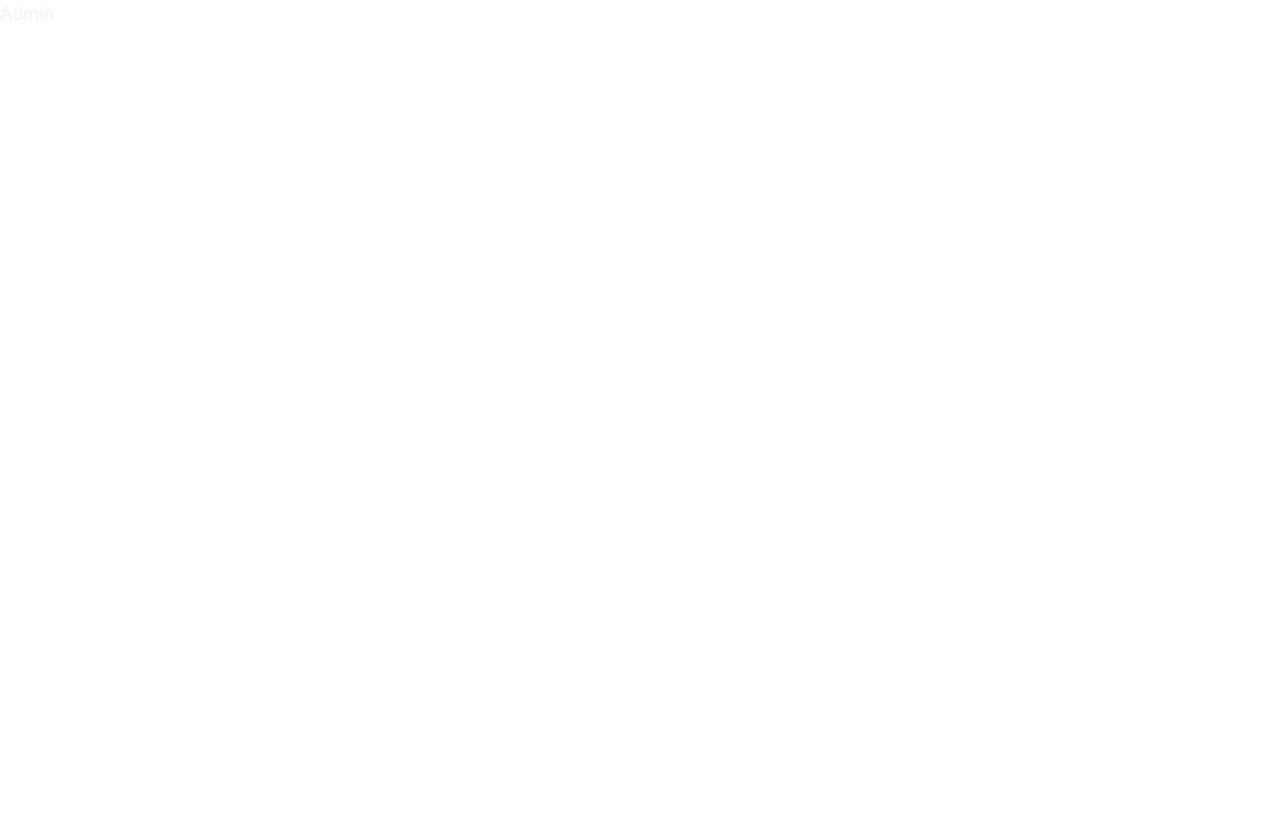
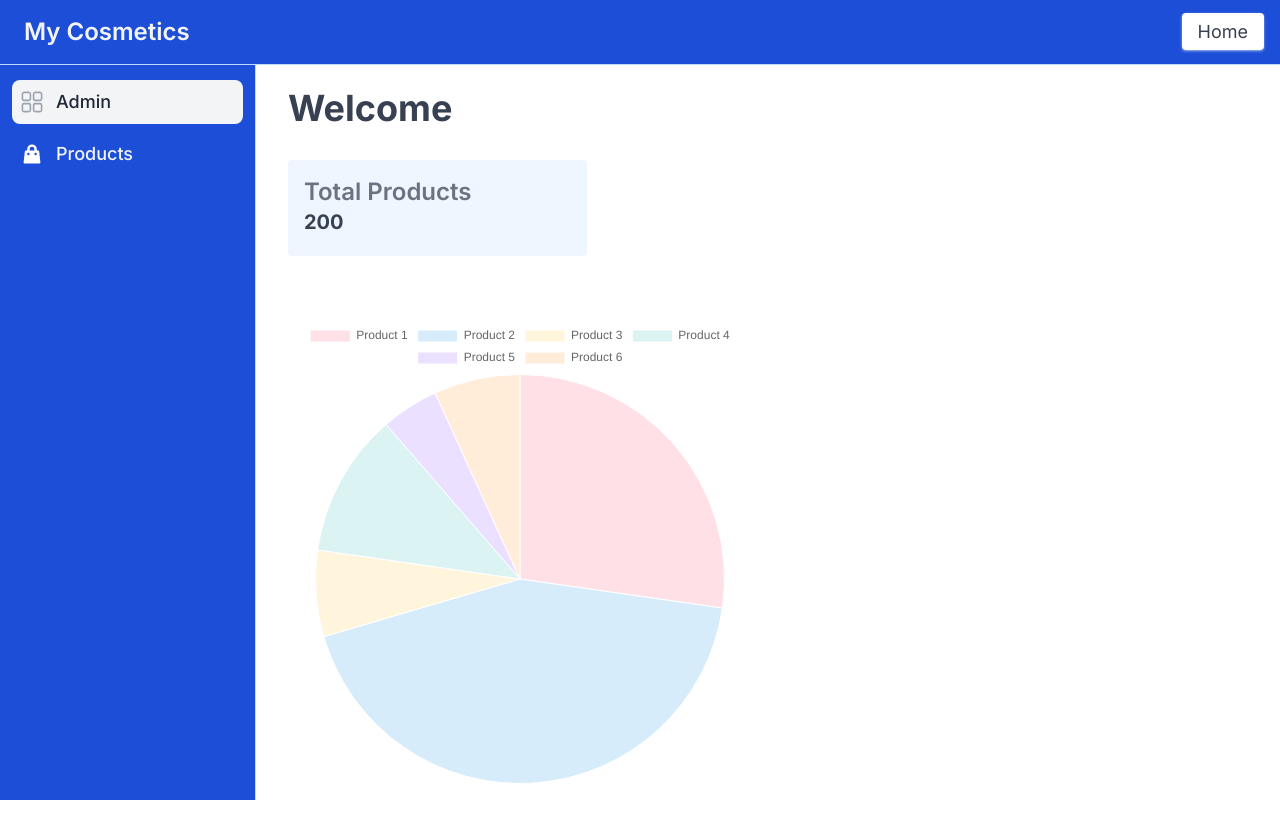
Before and after one commit to discoverlance-com/cosmetics-shop-demo, a Next.js app: page /admin in a window 1280 px wide. Built offline with nearby package versions, Linux system fonts and the light colour scheme.

Commit message:
feat: update admin layout
add charts

```diff
--- a/package.json
+++ b/package.json
@@ -17,11 +17,13 @@
     "@types/react": "18.0.29",
     "@types/react-dom": "18.0.11",
     "@vercel/analytics": "0.1.11",
+    "chart.js": "4.2.1",
     "eslint": "8.36.0",
     "eslint-config-next": "13.2.4",
     "framer-motion": "10.9.1",
     "next": "13.2.4",
     "react": "18.2.0",
+    "react-chartjs-2": "5.2.0",
     "react-dom": "18.2.0",
     "schema-dts": "^1.1.2",
     "typescript": "5.0.2",
--- /dev/null
+++ b/src/app/admin/ProductMetrics.tsx
@@ -0,0 +1,57 @@
+'use client';
+
+import { Chart as ChartJS, ArcElement, Tooltip, Legend } from 'chart.js';
+import { Pie } from 'react-chartjs-2';
+
+ChartJS.register(ArcElement, Tooltip, Legend);
+
+export const data = {
+  labels: [
+    'Product 1',
+    'Product 2',
+    'Product 3',
+    'Product 4',
+    'Product 5',
+    'Product 6',
+  ],
+  datasets: [
+    {
+      label: '# of Products',
+      data: [12, 19, 3, 5, 2, 3],
+      backgroundColor: [
+        'rgba(255, 99, 132, 0.2)',
+        'rgba(54, 162, 235, 0.2)',
+        'rgba(255, 206, 86, 0.2)',
+        'rgba(75, 192, 192, 0.2)',
+        'rgba(153, 102, 255, 0.2)',
+        'rgba(255, 159, 64, 0.2)',
+      ],
+      borderWidth: 1,
+    },
+  ],
+};
+
+const options = {
+  responsive: true,
+  plugins: {
+    legend: {
+      position: 'top' as const,
+    },
+    title: {
+      display: true,
+      text: 'Products Quantity',
+    },
+  },
+};
+
+const ProductMetrics = () => {
+  return (
+    <div className="grid md:grid-cols-2 gap-8">
+      <div>
+        <Pie height={200} data={data} options={options} />
+      </div>
+    </div>
+  );
+};
+
+export default ProductMetrics;
--- /dev/null
+++ b/src/app/admin/layout.tsx
@@ -0,0 +1,9 @@
+import TheAdminLayout from '~/components/UI/layout/TheAdminLayout';
+
+export default function AdminLayout({
+  children,
+}: {
+  children: React.ReactNode;
+}) {
+  return <TheAdminLayout>{children} </TheAdminLayout>;
+}
--- a/src/app/admin/page.tsx
+++ b/src/app/admin/page.tsx
@@ -1,14 +1,26 @@
 import type { Metadata } from 'next';
+import ProductMetrics from './ProductMetrics';
 
 export const metadata: Metadata = {
-  title: 'Admin',
-  description: 'Generated by create next app',
+  title: 'Admin - My Cosmetics',
 };
 
 export default function Page() {
   return (
     <>
-      <h1>Admin </h1>
+      <h1 className="font-bold text-4xl mb-8">Welcome</h1>
+      <div className="space-y-16">
+        <div className="grid grid-cols-2 md:grid-cols-3 gap-8">
+          <div className="p-4 h-24 rounded bg-blue-50 leading-8">
+            <p className="text-2xl font-semibold text-gray-500">
+              Total Products
+            </p>
+            <p className="font-bold text-xl">200</p>
+          </div>
+        </div>
+
+        <ProductMetrics />
+      </div>
     </>
   );
 }
--- /dev/null
+++ b/src/app/admin/products/page.tsx
@@ -0,0 +1,13 @@
+import type { Metadata } from 'next';
+
+export const metadata: Metadata = {
+  title: 'Products - My Cosmetics',
+};
+
+export default function Products() {
+  return (
+    <>
+      <h1>Hello</h1>
+    </>
+  );
+}
--- /dev/null
+++ b/src/components/UI/layout/TheAdminHeader.tsx
@@ -0,0 +1,48 @@
+import Link from 'next/link';
+
+import AppButtonLink from '~/components/UI/links/AppButtonLink';
+
+const TheAdminHeader = () => {
+  return (
+    <header className="fixed top-0 z-50 w-full bg-blue-700 border-b border-blue-200">
+      <div className="px-34 py-3 lg:p-4">
+        <div className="flex items-center justify-between">
+          <div className="flex items-center justify-start">
+            <button
+              data-drawer-target="logo-sidebar"
+              data-drawer-toggle="logo-sidebar"
+              aria-controls="logo-sidebar"
+              type="button"
+              className="inline-flex items-center p-2 text-sm text-gray-100 rounded-lg md:hidden hover:bg-blue-600 focus:outline-none focus:ring-2 focus:ring-blue-200"
+            >
+              <span className="sr-only">Open sidebar</span>
+              <svg
+                className="w-6 h-6"
+                aria-hidden="true"
+                fill="currentColor"
+                viewBox="0 0 20 20"
+                xmlns="http://www.w3.org/2000/svg"
+              >
+                <path
+                  clipRule="evenodd"
+                  fillRule="evenodd"
+                  d="M2 4.75A.75.75 0 012.75 4h14.5a.75.75 0 010 1.5H2.75A.75.75 0 012 4.75zm0 10.5a.75.75 0 01.75-.75h7.5a.75.75 0 010 1.5h-7.5a.75.75 0 01-.75-.75zM2 10a.75.75 0 01.75-.75h14.5a.75.75 0 010 1.5H2.75A.75.75 0 012 10z"
+                ></path>
+              </svg>
+            </button>
+            <Link href="/admin" className="flex ml-2 md:mr-24">
+              <span className="self-center text-xl font-semibold sm:text-2xl whitespace-nowrap dark:text-white">
+                My Cosmetics
+              </span>
+            </Link>
+          </div>
+          <div>
+            <AppButtonLink to="/">Home</AppButtonLink>
+          </div>
+        </div>
+      </div>
+    </header>
+  );
+};
+
+export default TheAdminHeader;
--- a/src/components/UI/layout/TheAdminLayout.tsx
+++ b/src/components/UI/layout/TheAdminLayout.tsx
@@ -1,4 +1,6 @@
-import TheAdminNavigation from "./TheAdminNavigation";
+import TheAdminHeader from './TheAdminHeader';
+import TheAdminNavigation from './TheAdminHeader';
+import TheAdminSidebar from './TheAdminSidebar';
 
 interface Props {
   children: React.ReactNode;
@@ -6,12 +8,14 @@ interface Props {
 
 const TheAdminLayout = (props: Props) => {
   return (
-    <div className="pl-4 pr-4 relative bg-white">
-      {/* Navigation */}
-      <TheAdminNavigation />
+    <div className="relative bg-white">
+      {/* Header */}
+      <TheAdminHeader />
+      {/* Sidebar */}
+      <TheAdminSidebar />
       {/* Main page content */}
-      <main className="max-w-7xl mx-auto pb-16 text-gray-700">
-        {props.children}
+      <main className="p-4 sm:ml-64 text-gray-700">
+        <div className="p-4 mt-14">{props.children}</div>
       </main>
     </div>
   );
--- a/src/components/UI/layout/TheAdminNavigation.tsx
+++ /dev/null
@@ -1,17 +0,0 @@
-import AppNavLink from "~/components/UI/links/AppNavLink";
-import AppButtonLink from "~/components/UI/links/AppButtonLink";
-
-const TheAdminNavigation = () => {
-  return (
-    <nav className="flex justify-between max-w-7xl mx-auto mb-8 bg-blue-700 py-3 px-4">
-      <div className="flex gap-8">
-        <AppNavLink to="/admin">Admin</AppNavLink>
-        <AppNavLink to="/admin/products">Products</AppNavLink>
-      </div>
-
-      <AppButtonLink to="/">Home</AppButtonLink>
-    </nav>
-  );
-};
-
-export default TheAdminNavigation;
--- /dev/null
+++ b/src/components/UI/layout/TheAdminSidebar.tsx
@@ -0,0 +1,80 @@
+'use client';
+
+import { DashboardIcon } from '@radix-ui/react-icons';
+import Link from 'next/link';
+import { usePathname } from 'next/navigation';
+
+const TheAdminSidebar = () => {
+  const pathname = usePathname();
+
+  return (
+    <aside
+      id="logo-sidebar"
+      className="fixed top-0 left-0 z-40 w-64 h-screen pt-20 transition-transform -translate-x-full bg-blue-700 border-r border-blue-200 sm:translate-x-0"
+      aria-label="Sidebar"
+    >
+      <div className="h-full px-3 pb-4 overflow-y-auto bg-blue-700">
+        <ul className="space-y-2 font-medium">
+          <li className="group">
+            <Link
+              href="/admin"
+              className={`flex items-center p-2 text-gray-100 rounded-lg hover:bg-gray-100 ${
+                pathname === '/admin' ? 'bg-gray-100 ' : ''
+              }`}
+            >
+              <DashboardIcon
+                className={`w-6 h-6 transition duration-75 group-hover:text-gray-400 ${
+                  pathname === '/admin' ? 'text-gray-400 ' : 'text-white'
+                }`}
+              />
+              <span
+                className={`ml-3 group-hover:text-gray-800 ${
+                  pathname === '/admin' ? 'text-gray-800 ' : 'text-gray-100'
+                }`}
+              >
+                Admin
+              </span>
+            </Link>
+          </li>
+          <li className="group">
+            <Link
+              href="/admin/products"
+              className={`flex items-center p-2 text-gray-100 rounded-lg hover:bg-gray-100 ${
+                pathname === '/admin/products' ? 'bg-gray-100' : ''
+              }`}
+            >
+              <svg
+                aria-hidden="true"
+                className={`w-6 h-6 transition duration-75 group-hover:text-gray-400 ${
+                  pathname === '/admin/products'
+                    ? 'text-gray-400 '
+                    : 'text-white'
+                }`}
+                fill="currentColor"
+                viewBox="0 0 20 20"
+                xmlns="http://www.w3.org/2000/svg"
+              >
+                <path
+                  fillRule="evenodd"
+                  d="M10 2a4 4 0 00-4 4v1H5a1 1 0 00-.994.89l-1 9A1 1 0 004 18h12a1 1 0 00.994-1.11l-1-9A1 1 0 0015 7h-1V6a4 4 0 00-4-4zm2 5V6a2 2 0 10-4 0v1h4zm-6 3a1 1 0 112 0 1 1 0 01-2 0zm7-1a1 1 0 100 2 1 1 0 000-2z"
+                  clipRule="evenodd"
+                ></path>
+              </svg>
+              <span
+                className={`ml-3 group-hover:text-gray-800 ${
+                  pathname === '/admin/products'
+                    ? 'text-gray-800'
+                    : 'text-gray-100'
+                }`}
+              >
+                Products
+              </span>
+            </Link>
+          </li>
+        </ul>
+      </div>
+    </aside>
+  );
+};
+
+export default TheAdminSidebar;
```
Also changed, not shown: 1 other file (tests, documents, lock files or other folders).
